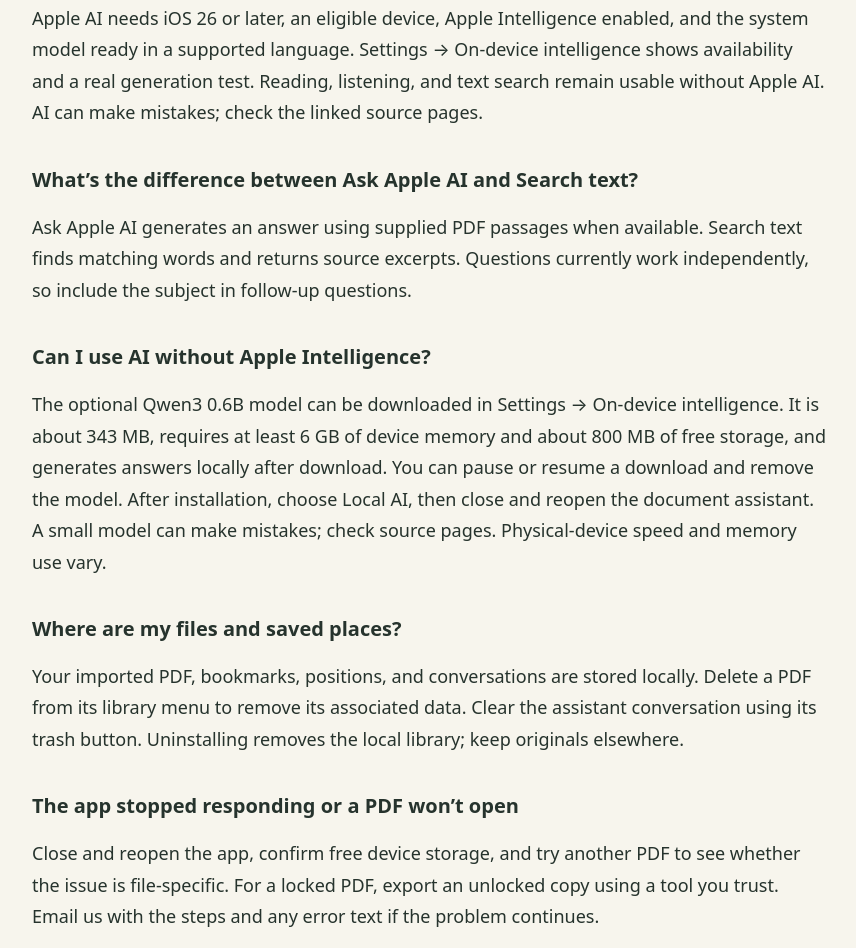
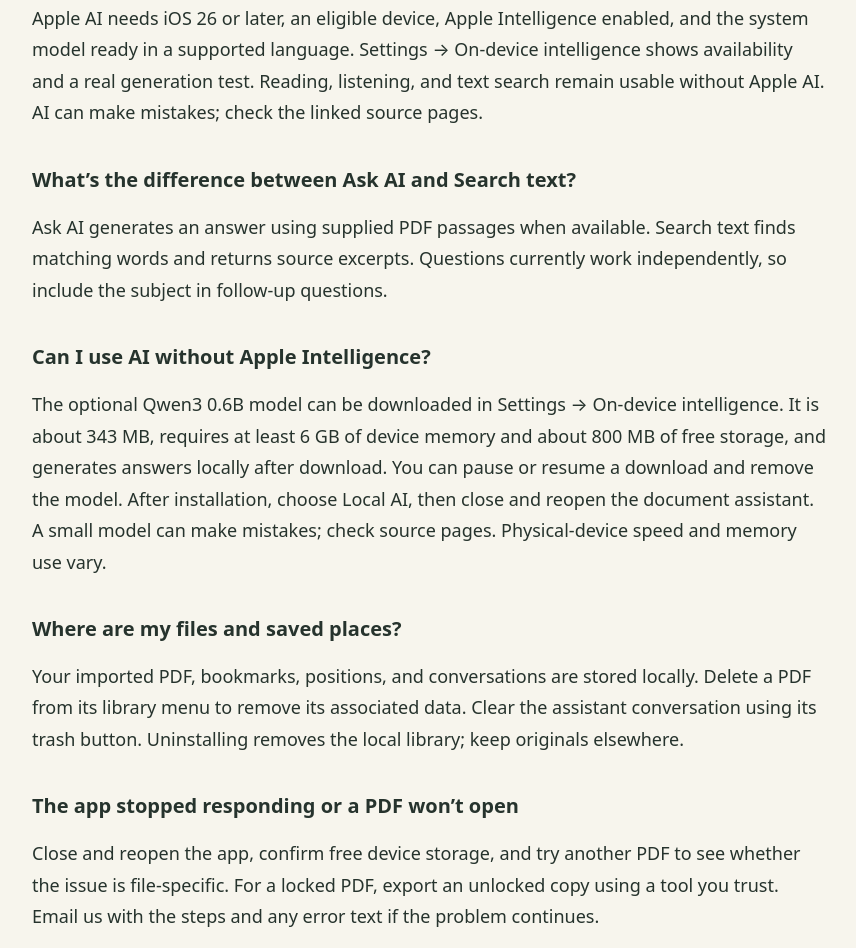
Before and after one commit to anupambharti/PDF-Speak-Pages, a plain HTML site: page support.html in a window 1280 px wide. Shown: the part 1207-2155 px from the top of the page, without its empty margins (211-1067 px from the left). Drawn offline with Linux system fonts and the light colour scheme.

Commit message:
Match the assistant provider selector wording

```diff
--- a/support.html
+++ b/support.html
@@ -4,6 +4,6 @@
 <h2>Why can’t I listen to a document?</h2><p>Narration needs readable text. Scanned images may require text recognition; results depend on scan quality, language, and layout. Complex columns, handwriting, equations, and tables may not read in the intended order. Password-protected files need an unlocked copy before import.</p>
 <h2>How do I change the voice?</h2><p>Open Settings → Narration voice, or Voice in the full player. Additional voices can be downloaded through iOS accessibility speech settings. Install your preferred voice and test it without a network connection before relying on offline listening.</p>
 <h2>Why is Apple AI unavailable?</h2><p>Apple AI needs iOS 26 or later, an eligible device, Apple Intelligence enabled, and the system model ready in a supported language. Settings → On-device intelligence shows availability and a real generation test. Reading, listening, and text search remain usable without Apple AI. AI can make mistakes; check the linked source pages.</p>
-<h2>What’s the difference between Ask Apple AI and Search text?</h2><p>Ask Apple AI generates an answer using supplied PDF passages when available. Search text finds matching words and returns source excerpts. Questions currently work independently, so include the subject in follow-up questions.</p>
+<h2>What’s the difference between Ask AI and Search text?</h2><p>Ask AI generates an answer using supplied PDF passages when available. Search text finds matching words and returns source excerpts. Questions currently work independently, so include the subject in follow-up questions.</p>
 <h2>Can I use AI without Apple Intelligence?</h2><p>The optional Qwen3 0.6B model can be downloaded in Settings → On-device intelligence. It is about 343 MB, requires at least 6 GB of device memory and about 800 MB of free storage, and generates answers locally after download. You can pause or resume a download and remove the model. After installation, choose Local AI, then close and reopen the document assistant. A small model can make mistakes; check source pages. Physical-device speed and memory use vary.</p><h2>Where are my files and saved places?</h2><p>Your imported PDF, bookmarks, positions, and conversations are stored locally. Delete a PDF from its library menu to remove its associated data. Clear the assistant conversation using its trash button. Uninstalling removes the local library; keep originals elsewhere.</p>
 <h2>The app stopped responding or a PDF won’t open</h2><p>Close and reopen the app, confirm free device storage, and try another PDF to see whether the issue is file-specific. For a locked PDF, export an unlocked copy using a tool you trust. Email us with the steps and any error text if the problem continues.</p><p><a href="privacy.html">Read the Privacy Policy</a></p></main><footer>PDF Speak · <a href="mailto:admin@technoforbes.com">admin@technoforbes.com</a><br>Last updated 17 November 2026</footer></body></html>
```
